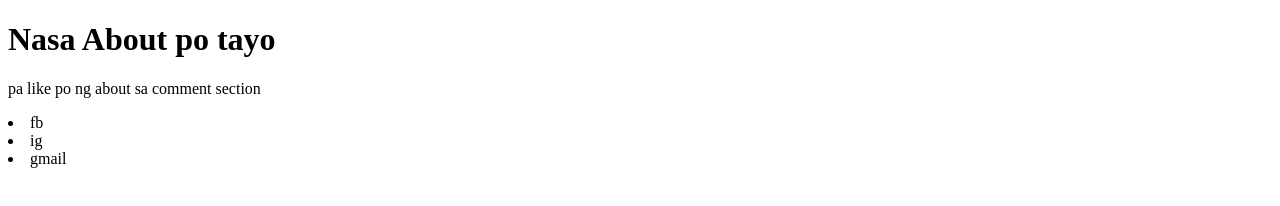
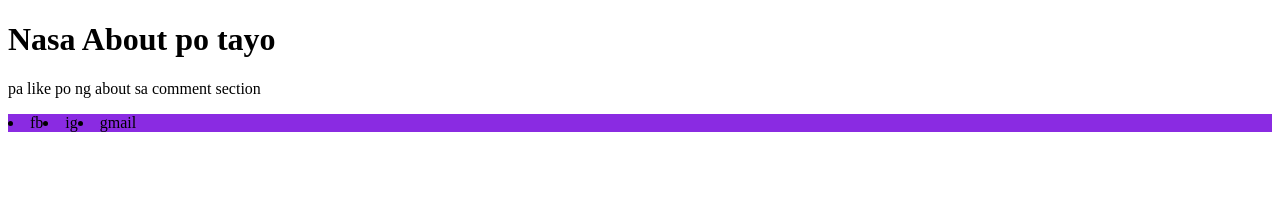
Before and after one commit to HughOwenPanopio/Practice, a plain HTML site: page index.html in a window 1280 px wide. Drawn offline with Linux system fonts and the light colour scheme.

Commit message:
addedd css

```diff
--- a/index.html
+++ b/index.html
@@ -4,6 +4,12 @@
     <meta charset="UTF-8">
     <meta name="viewport" content="width=device-width, initial-scale=1.0">
     <title>Document</title>
+    <style>
+        footer {
+            display: flex;
+            background-color: blueviolet;
+        }
+    </style>
 </head>
 <body>
     <h1>Nasa About po tayo</h1>
```
